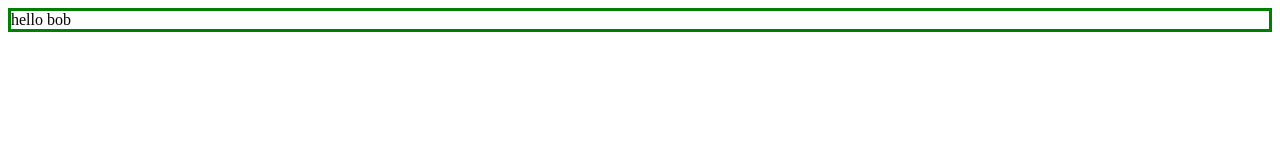
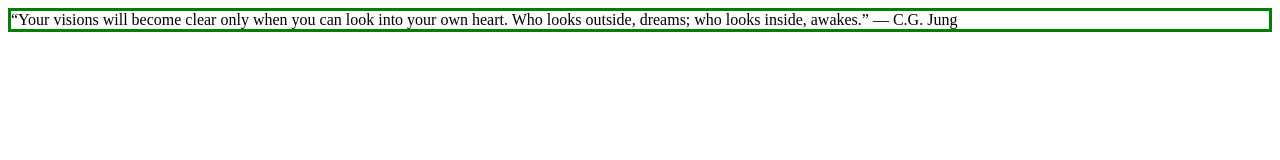
Before and after one commit to willsp8/Intro-to-Web-Languages-Exercises, a plain HTML site: page html_exercise_3/html_exercise_3.html in a window 1280 px wide. Drawn offline with Linux system fonts and the light colour scheme.

Commit message:
submitting html_exercise_3.html

```diff
--- a/html_exercise_3/html_exercise_3.html
+++ b/html_exercise_3/html_exercise_3.html
@@ -6,7 +6,10 @@
     <body>
         <div>
             <p>
-                <span class="border">hello bob </span>
+                <span class="border">
+                    “Your visions will become clear only when you can look into your own heart. Who looks outside, dreams; who looks inside, awakes.”
+                    ― C.G. Jung
+                </span>
             </p>
 
         </div>
```
